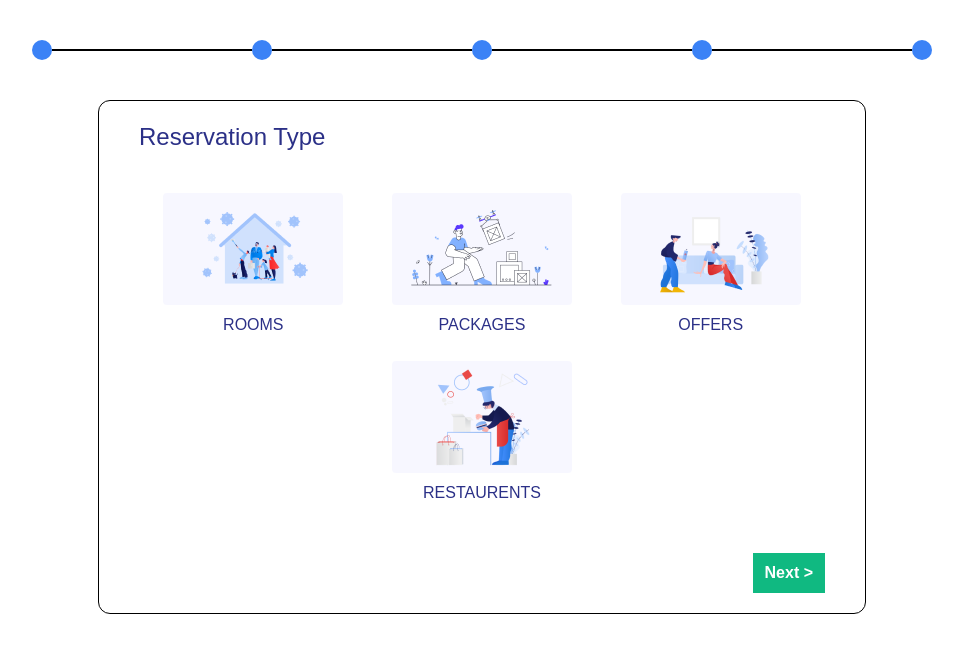
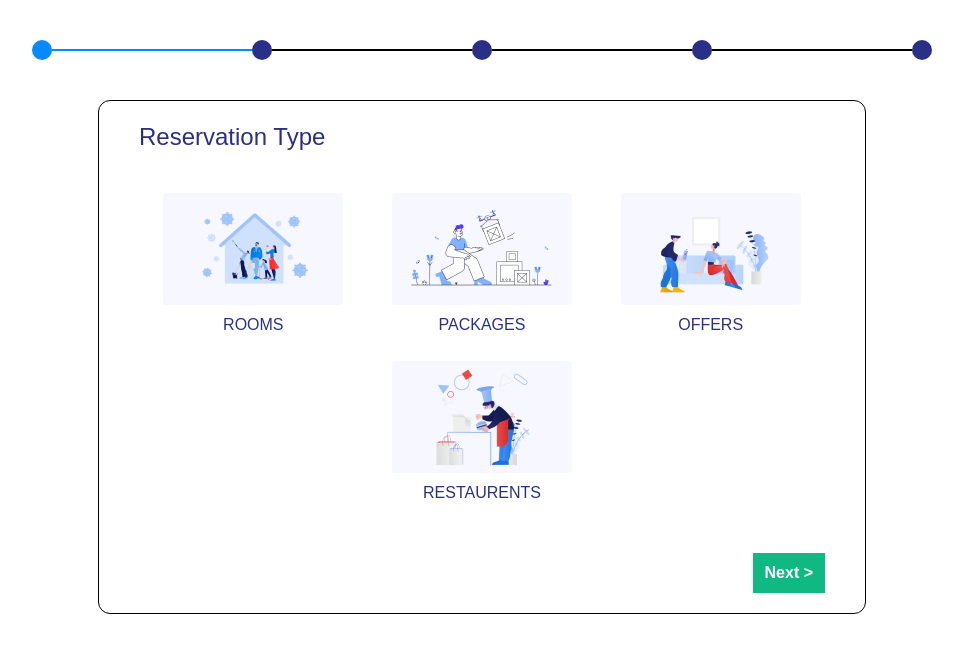
Before and after one commit to kavishkamk/hotel-reservation-alpha, a React (Create React App) app in the folder client/: page / in a window 1280 px wide. Shown: the top 652 px of the page, without its empty margins (158-1121 px from the left). Built offline with nearby package versions, Linux system fonts and the light colour scheme; a web font is replaced by a local one.

Commit message:
fix tracker color changes

```diff
--- a/client/src/components/booking-progress/ProgressTracker.js
+++ b/client/src/components/booking-progress/ProgressTracker.js
@@ -4,49 +4,80 @@ import React from 'react'
 import {ReactComponent as CircleMark} from "../../assets/booking-progress/circle-mark.svg"
 import {ReactComponent as LineMark} from "../../assets/booking-progress/line-mark.svg"
 
-const ProgressTracker = () => {
+const ProgressTracker = (props) => {
+	const page = props.page
+
 	return (
 		<div className="flex flex-row w-fit mx-auto my-10">
-
 			{/* date */}
 			<div className="flex flex-row items-center">
 				<CircleMark
 					alt="circle"
-					className="fill-blue-500"
+					className={
+						page >= 0 ? "fill-lightBlue" : "fill-textBlue"
+					}
 				/>
-				<LineMark alt="line" className="stroke-black" />
+				<LineMark
+					alt="line"
+					className={
+						page >= 0 ? "stroke-lightBlue" : "stroke-black"
+					}
+				/>
 			</div>
 
 			{/* reservation type */}
 			<div className="flex flex-row items-center">
 				<CircleMark
 					alt="circle"
-					className="fill-blue-500"
+					className={
+						page >= 1 ? "fill-lightBlue" : "fill-textBlue"
+					}
 				/>
-				<LineMark alt="line" className="stroke-black" />
+				<LineMark
+					alt="line"
+					className={
+						page >= 1 ? "stroke-lightBlue" : "stroke-black"
+					}
+				/>
 			</div>
 
 			{/* select item */}
 			<div className="flex flex-row items-center">
 				<CircleMark
 					alt="circle"
-					className="fill-blue-500"
+					className={
+						page >= 2 ? "fill-lightBlue" : "fill-textBlue"
+					}
 				/>
-				<LineMark alt="line" className="stroke-black" />
+				<LineMark
+					alt="line"
+					className={
+						page >= 2 ? "stroke-lightBlue" : "stroke-black"
+					}
+				/>
 			</div>
 
 			{/* summary */}
 			<div className="flex flex-row items-center">
 				<CircleMark
 					alt="circle"
-					className="fill-blue-500"
+					className={
+						page >= 3 ? "fill-lightBlue" : "fill-textBlue"
+					}
 				/>
-				<LineMark alt="line" className="stroke-black" />
+				<LineMark
+					alt="line"
+					className={
+						page >= 3 ? "stroke-lightBlue" : "stroke-black"
+					}
+				/>
 
 				{/* payment */}
 				<CircleMark
 					alt="circle"
-					className="fill-blue-500"
+					className={
+						page >= 4 ? "fill-lightBlue" : "fill-textBlue"
+					}
 				/>
 			</div>
 		</div>
--- a/client/src/pages/BookingPage.js
+++ b/client/src/pages/BookingPage.js
@@ -37,7 +37,7 @@ const BookingPage = () => {
 	];
 	return (
 		<div className="">
-			<ProgressTracker />
+			<ProgressTracker page={page} />
 
 			<div className="">
 				{containerList[page]}
--- a/client/tailwind.config.js
+++ b/client/tailwind.config.js
@@ -12,6 +12,7 @@ module.exports = {
 				textBlue: "#2B3087",
 				lightBlueGray: "#F7F7FF",
 				lightPurple: "#9FA2E7",
+				lightBlue: "#0889FF",
 			},
 		},
 	},
```
